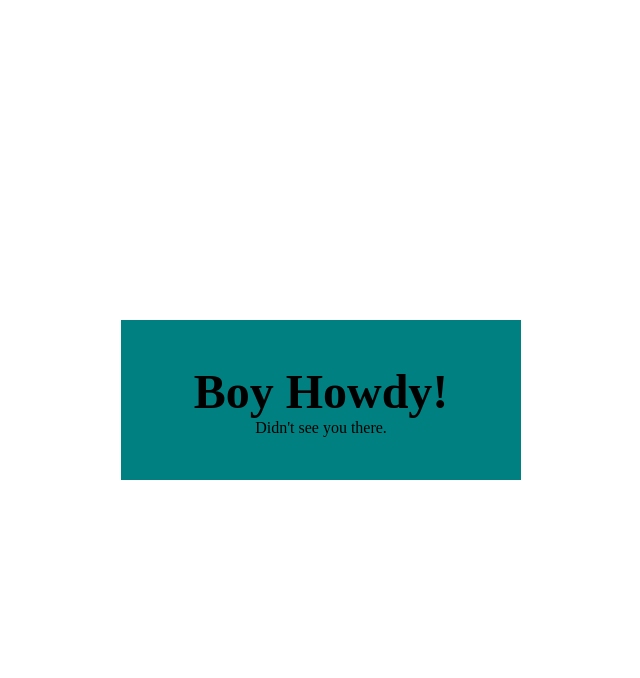
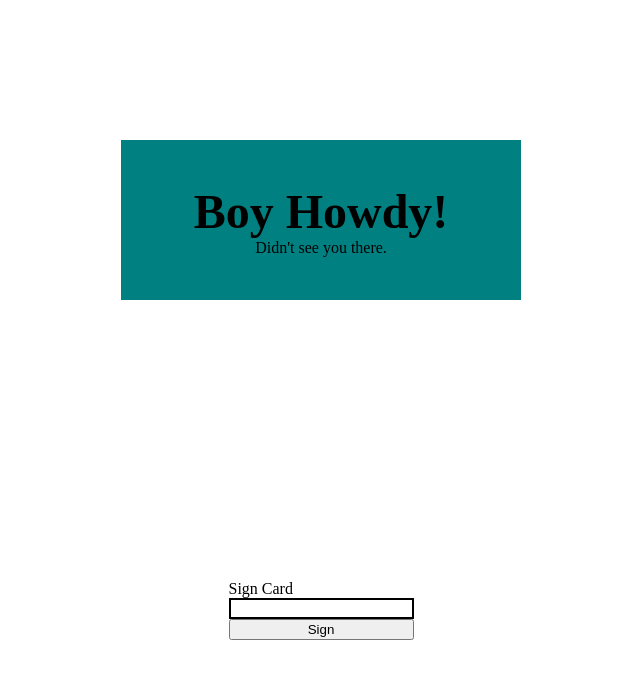
Before and after one commit to afialydia/CSS_HTML_ANIMATION_PRACTICE, a plain HTML site: page FlippingAnimation/index.html in a window 1280 px wide. Shown: the whole page, without its empty margins (319-959 px from the left). Drawn offline with Linux system fonts and the light colour scheme.

Commit message:
sign card

```diff
--- a/FlippingAnimation/index.css
+++ b/FlippingAnimation/index.css
@@ -66,3 +66,13 @@ font-size: 3rem;
 .back{
     transform: translateZ(4rem);
 }
+
+.input-container {
+    display: flex;
+    flex-direction: column;
+    margin: 0 0 20px;
+}
+
+.input-box {
+    border: 2px solid #000;
+}
--- a/FlippingAnimation/index.html
+++ b/FlippingAnimation/index.html
@@ -20,5 +20,11 @@
     </div>
 </div>
 
+<div class="input-container">
+    <label for="sign-card">Sign Card</label>
+    <input type="text" id="sign-card" class="input-box">
+    <button type="button">Sign</button>
+</div>
+
 </body>
 </html>
```
